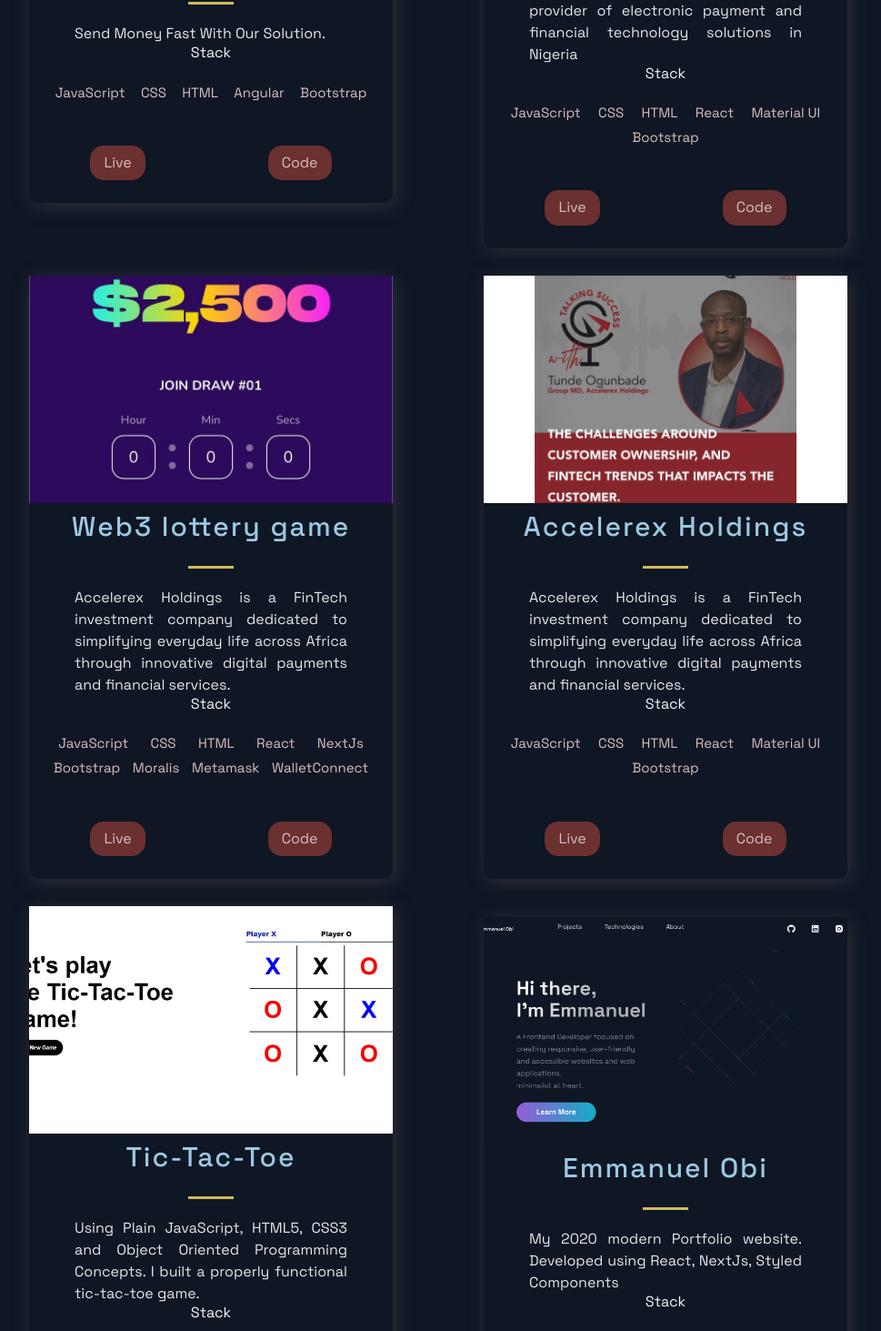
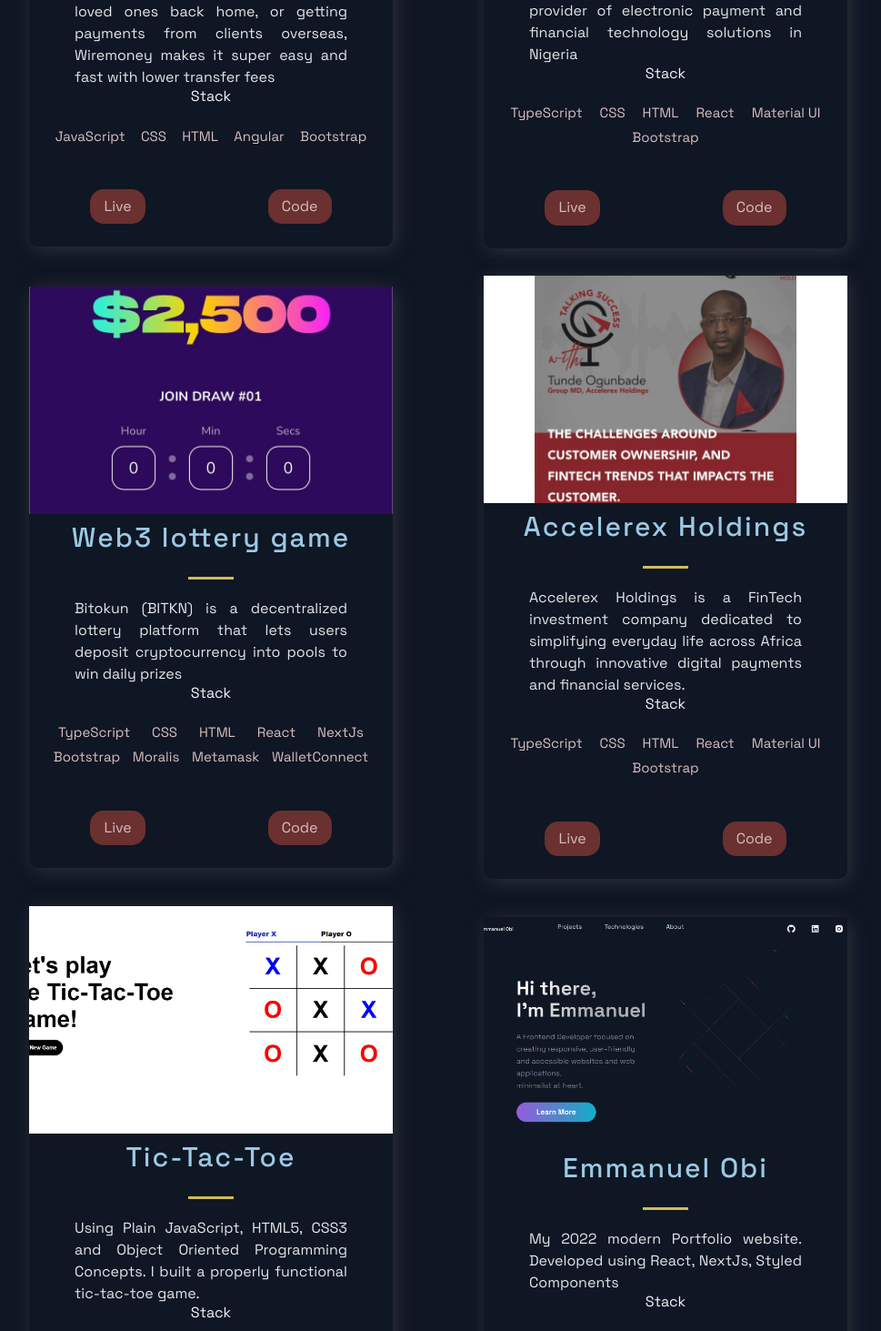
Before and after one commit to EmmanuelObi/Portfolio-2022, a Next.js app: page / in a window 1280 px wide. Shown: the part 2007-3470 px from the top of the page at 91% size, without its empty margins (158-1127 px from the left). Built offline with nearby package versions, Linux system fonts and the light colour scheme.

Commit message:
updated portfolio data

```diff
--- a/src/constants/constants.js
+++ b/src/constants/constants.js
@@ -12,7 +12,7 @@
   {
     title: "Lara Beta Version",
     description:
-      "Rebuilt using React with new and improved user interface, increased amount of features and more loacations added.",
+      "Rebuilt using React with new and improved user interface, increased amount of features and more locations added.",
     image: "/images/beta.jpeg",
     tags: ["HTML5", "CSS3", "JavaScript", "React"],
     source: "https://bitbucket.org/rp-dev0/lara_beta_frontend/src/develop/",
@@ -22,7 +22,7 @@
   {
     title: "WireMoney",
     description:
-      "Send Money Fast With Our Solution.",
+      "Whether you are sending money to loved ones back home, or getting payments from clients overseas, Wiremoney makes it super easy and fast with lower transfer fees",
     image: "/images/wm.jpeg",
     tags: ["JavaScript", "CSS", "HTML", "Angular", "Bootstrap"],
     source: "https://bitbucket.org/opsz2/web/src/develop/",
@@ -34,16 +34,16 @@
     description:
       "Global Accelerex is the leading provider of electronic payment and financial technology solutions in Nigeria",
     image: "/images/ga.jpeg",
-    tags: ["JavaScript", "CSS", "HTML", "React", "Material UI", "Bootstrap"],
+    tags: ["TypeScript", "CSS", "HTML", "React", "Material UI", "Bootstrap"],
     source: "https://bitbucket.org/opsz2/ga-webclient/src/master/",
     visit: "http://global-accelerex-web.herokuapp.com/",
     id: 3,
   },
   {
     title: "Web3 lottery game",
-    description: "Accelerex Holdings is a FinTech investment company dedicated to simplifying everyday life across Africa through innovative digital payments and financial services.",
+    description: "Bitokun (BITKN) is a decentralized lottery platform that lets users deposit cryptocurrency into pools to win daily prizes",
     image: "/images/bt.jpeg",
-    tags: ["JavaScript", "CSS", "HTML", "React", "NextJs", "Bootstrap", "Moralis", "Metamask", "WalletConnect"],
+    tags: ["TypeScript", "CSS", "HTML", "React", "NextJs", "Bootstrap", "Moralis", "Metamask", "WalletConnect"],
     source: "https://github.com/Bitokun-Dev/bitokun-frontend",
     visit: "https://bitokun.com/",
     id: 4,
@@ -52,7 +52,7 @@
     title: "Accelerex Holdings",
     description: "Accelerex Holdings is a FinTech investment company dedicated to simplifying everyday life across Africa through innovative digital payments and financial services.",
     image: "/images/ah.jpeg",
-    tags: ["JavaScript", "CSS", "HTML", "React", "Material UI", "Bootstrap"],
+    tags: ["TypeScript", "CSS", "HTML", "React", "Material UI", "Bootstrap"],
     source: "https://bitbucket.org/opsz2/ga-webclient/src/master/",
     visit: "https://ah-web-client.herokuapp.com/",
     id: 5,
@@ -71,7 +71,7 @@
   {
     title: "Emmanuel Obi",
     description:
-      "My 2020 modern Portfolio website. Developed using React, NextJs, Styled Components",
+      "My 2022 modern Portfolio website. Developed using React, NextJs, Styled Components",
     image: "/images/portfolio.jpg",
     tags: ["JavaScript", "React", "NextJs", "styled components"],
     source: "https://github.com/EmmanuelObi/Portfolio-2022",
@@ -100,7 +100,7 @@
   },
   {
     title: "BreakOut",
-    description: "Play ypourself away in this Breakout Game. Enjoy!",
+    description: "Play yourself away in this Breakout Game. Enjoy!",
     image: "/images/breakout.jpg",
     tags: ["JavaScript", "CSS", "HTML", "Canvas API"],
     source: "https://github.com/EmmanuelObi/BreakOutGame",
```
